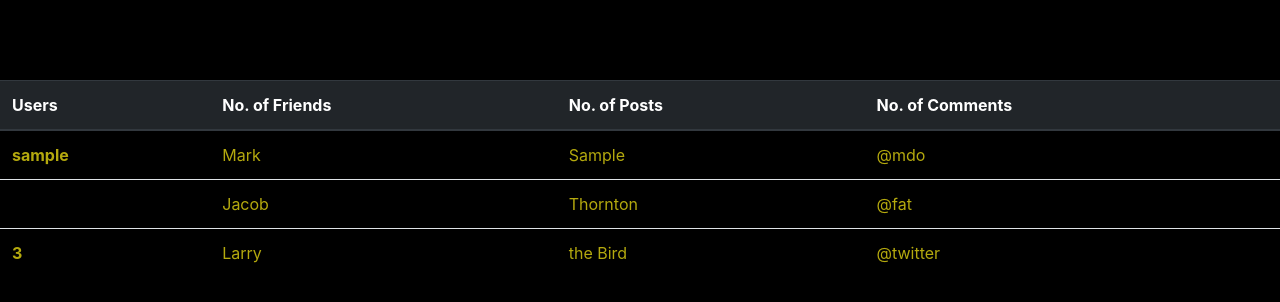
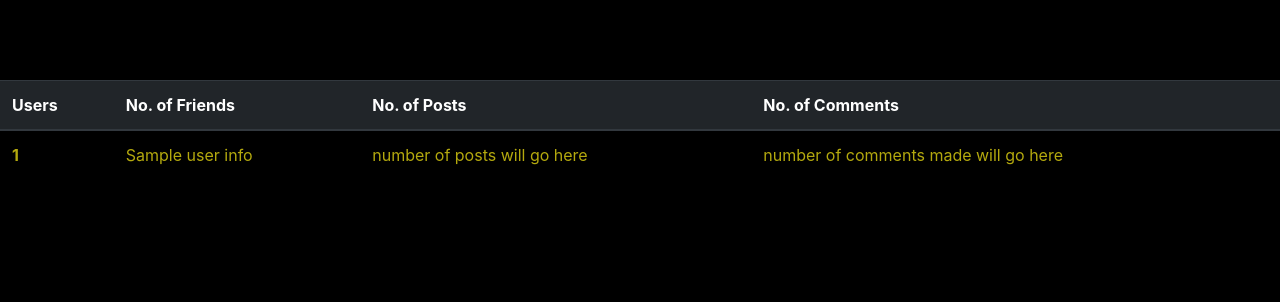
Before and after one commit to jjdale1999/databasefinal, a Flask app: template app/templates/admin.html in a window 1280 px wide. Shown: the top 302 px of the page. Run offline with Flask 2, Linux system fonts and the light colour scheme; the template is opened without the code that fills it: most values are stand-ins (such as "Sample title", 1, 10 or a date in 2020); some libraries are stand-ins or nearby versions.

Commit message:
Continued working on the admin page

```diff
--- a/app/templates/admin.html
+++ b/app/templates/admin.html
@@ -35,26 +35,14 @@
     </tr>
   </thead>
   <tbody>
-  {% for user in users  %}
+  {% for userInfo in userInfoList  %}
     <tr>
-      <th scope="row">{{user.username}}  </th>
-      <td>Mark</td>
-      <td>{{user.post_no}}</td>
-      <td>@mdo</td>
+      <th scope="row">{{userInfo[0]}}  </th>
+      <td>{{userInfo[1]}}</td>
+      <td>number of posts will go here</td>
+      <td>number of comments made will go here</td>
     </tr>
     {% endfor %}
-    <tr>
-      <th scope="row"></th>
-      <td>Jacob</td>
-      <td>Thornton</td>
-      <td>@fat</td>
-    </tr>
-    <tr>
-      <th scope="row">3</th>
-      <td>Larry</td>
-      <td>the Bird</td>
-      <td>@twitter</td>
-    </tr>
   </tbody>
 </table>
     </main>
--- a/app/views.py
+++ b/app/views.py
@@ -477,15 +477,28 @@ def login():
 
 @app.route('/admin' ,methods=['GET', 'POST'])
 def admin():
+    #Just a starter for the admin interface. Way more information, details, and styles will be added to the template
+
     #db.engine.execute("")
-    #write a query to get all the usernames from the profiles table and store it here in a variable group and order by userid
-    #write a query to count all the fuserid's in the friendship table and store it here in a variable group and order by userid
+    listLen = 0
+    usernames = db.engine.execute("SELECT username FROM profiles ORDER BY (userid)") #query to get all the usernames from the profiles table grouped and ordered by userid
+    friendsCount = db.engine.execute("SELECT COUNT(fuserid) AS friends_count FROM friendship GROUP BY (userid) ORDER BY (userid)") #query to count all the fuserid's in the friendship table grouped and ordered by userid
+
     #write a query to count all the postid's in the user_post_log table and store it here in a variable group and order by userid
     #write a query to count all the commentid's in the comments table and store it here in a variable group and order by userid
 
-    #write code that will combine all of that data in a list of lists and pass it to the admin template then traverse it there
+    usernamesList = [username[0] for username in usernames]
+    friendsCountList = [int(noOfFriends[0]) for noOfFriends in friendsCount]
+    friendsCountList.extend([0 for i in range(50)])#take this out when admin page is 100% complete
 
-    return render_template('admin.html')
+    # print("HHHHHHHHEEEEEEEEEEEERRRRRRRRRRREEEEEEEEEEEE")
+    # print(str(len(usernamesList))+" "+str(len(friendsCountList)))
+
+    #NB: need to find a way to set the records in the lists 0 when they don't exist
+
+    userInfoList = [[usernamesList[i], friendsCountList[i]] for i in range(len(usernamesList))] #code that will combine all of that data in a list of lists to be passed to the admin template then it can be traversed there
+
+    return render_template('admin.html', userInfoList=userInfoList)
 
 
 @app.route('/logout')
```
Also changed, not shown: 1 other file.
